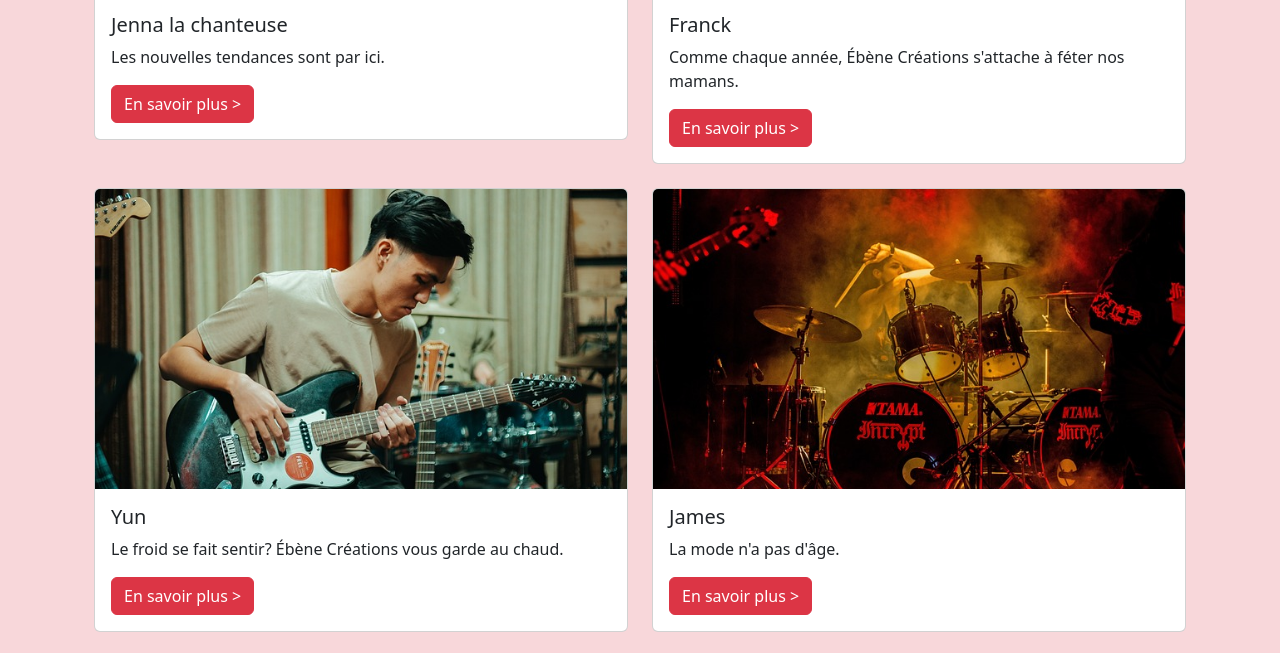
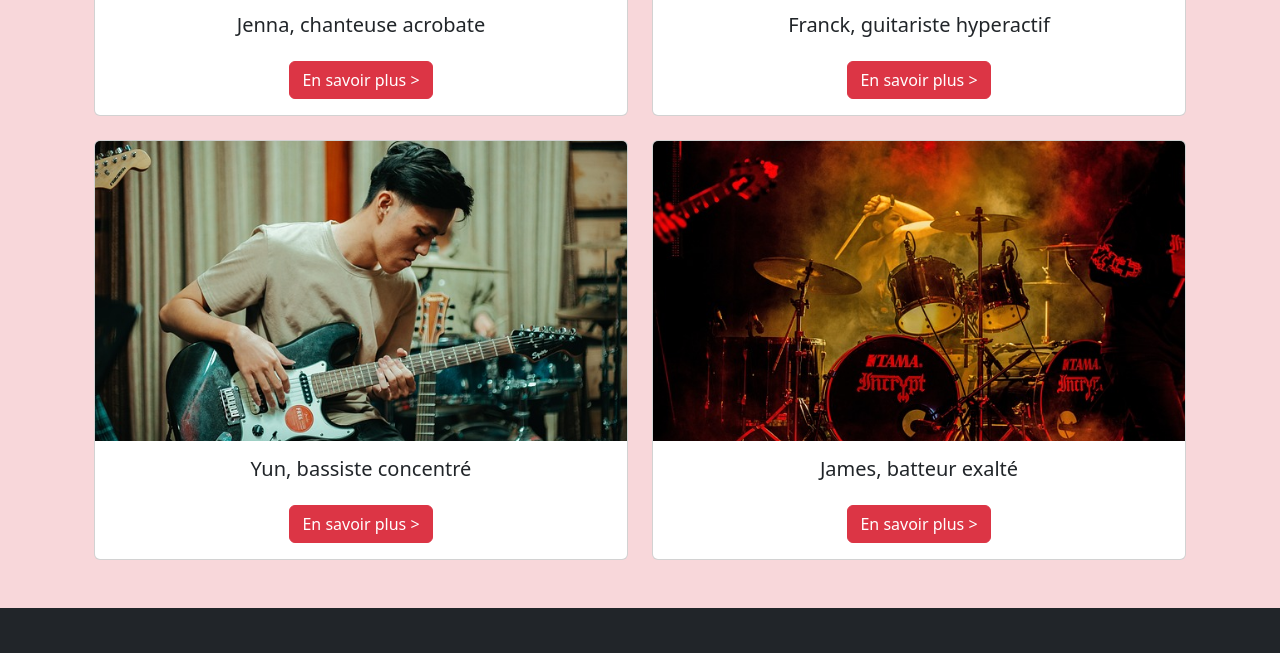
Before and after one commit to JessyBeri/hecatombe_music, a plain HTML site: page index.html in a window 1280 px wide. Shown: the part 1058-1711 px from the top of the page. Drawn offline with nearby package versions, Linux system fonts and the light colour scheme.

Commit message:
modification des cards et ajout de titre sur le carousel

```diff
--- a/index.html
+++ b/index.html
@@ -63,21 +63,21 @@
             <div class="carousel-item active">
                 <img src="images/concert.jpg" class="d-block w-100 object-fit-cover" height="650px" alt="...">
                 <div class="carousel-caption d-none d-md-block">
-                    <h5>Prochaine dates</h5>
+                    <h5 class="h1">La Tournée</h5>
                     <a href="#" class="btn btn-danger">Par ici ></a>
                 </div>
             </div>
             <div class="carousel-item">
                 <img src="images/batterie.jpg" class="d-block w-100 object-fit-cover" height="650px" alt="...">
                 <div class="carousel-caption d-none d-md-block">
-                    <h5>Vous avez le rock dans le sang ?</h5>
+                    <h5 class="h1">Nos dernières actualités</h5>
                     <a href="#" class="btn btn-danger">Par ici ></a>
                 </div>
             </div>
             <div class="carousel-item">
                 <img src="images/phone.jpg" class="d-block w-100 object-fit-cover" height="650px" alt="...">
                 <div class="carousel-caption d-none d-md-block">
-                    <h5>L'hiver à la plage</h5>
+                    <h5 class="h1">Nos lives</h5>
                     <a href="#" class="btn btn-danger">Par ici ></a>
                 </div>
             </div>
@@ -100,40 +100,36 @@
             <div class="col">
                 <div class="card">
                     <img src="images/jenna.jpg" class="card-img-top object-fit-cover" height="300px" alt="model de la section nouveauté">
-                    <div class="card-body">
-                        <h5 class="card-title">Jenna la chanteuse</h5>
-                        <p class="card-text">Les nouvelles tendances sont par ici.</p>
-                        <a href="#" class="btn btn-danger">En savoir plus ></a>
+                    <div class="card-body text-center">
+                        <h5 class="card-title">Jenna, chanteuse acrobate</h5>
+                        <a href="#" class="btn btn-danger mt-3">En savoir plus ></a>
                     </div>
                 </div>
             </div>
             <div class="col">
                 <div class="card">
                     <img src="images/franck.jpg" class="card-img-top object-fit-cover" height="300px" alt="model de la section fête des mères">
-                    <div class="card-body">
-                        <h5 class="card-title">Franck</h5>
-                        <p class="card-text">Comme chaque année, Ébène Créations s'attache à féter nos mamans.</p>
-                        <a href="#" class="btn btn-danger">En savoir plus ></a>
+                    <div class="card-body text-center">
+                        <h5 class="card-title">Franck, guitariste hyperactif</h5>
+                        <a href="#" class="btn btn-danger mt-3">En savoir plus ></a>
                     </div>
                 </div>
             </div>
             <div class="col">
                 <div class="card">
                     <img src="images/yun.jpg" class="card-img-top object-fit-cover" height="300px" alt="model de la section hiver">
-                    <div class="card-body">
-                        <h5 class="card-title">Yun</h5>
-                        <p class="card-text">Le froid se fait sentir? Ébène Créations vous garde au chaud.</p>
-                        <a href="#" class="btn btn-danger">En savoir plus ></a>
+                    <div class="card-body text-center">
+                        <h5 class="card-title">Yun, bassiste concentré</h5>
+                        <a href="#" class="btn btn-danger mt-3">En savoir plus ></a>
                     </div>
                 </div>
             </div>
             <div class="col">
                 <div class="card">
                     <img src="images/james.jpg" class="card-img-top object-fit-cover" height="300px" alt="model enfant de la section jeunes">
-                    <div class="card-body">
-                        <h5 class="card-title">James</h5>
-                        <p class="card-text">La mode n'a pas d'âge.</p>
-                        <a href="#" class="btn btn-danger">En savoir plus ></a>
+                    <div class="card-body text-center">
+                        <h5 class="card-title">James, batteur exalté</h5>
+                        <a href="#" class="btn btn-danger mt-3">En savoir plus ></a>
                     </div>
                 </div>
             </div>
```
